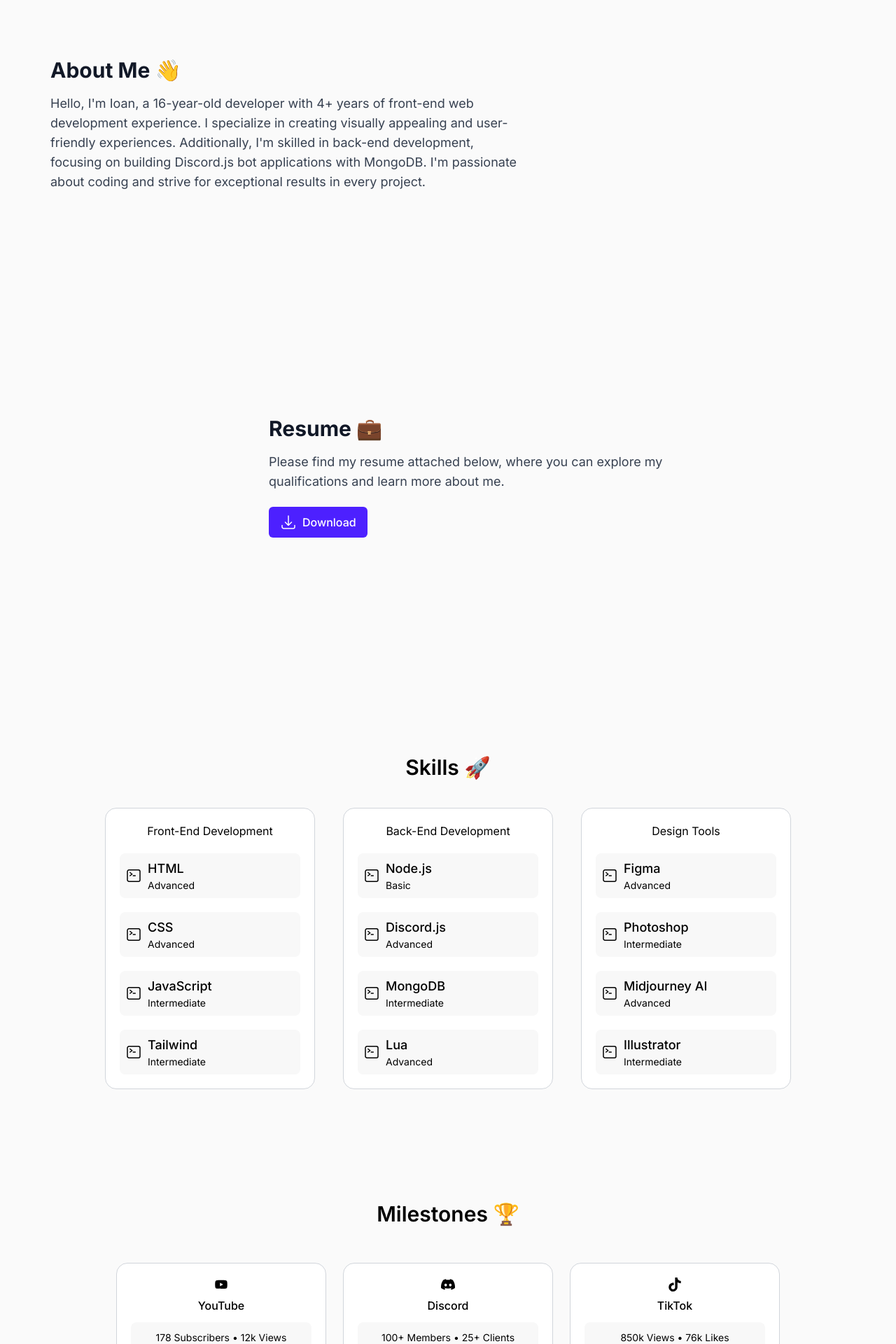
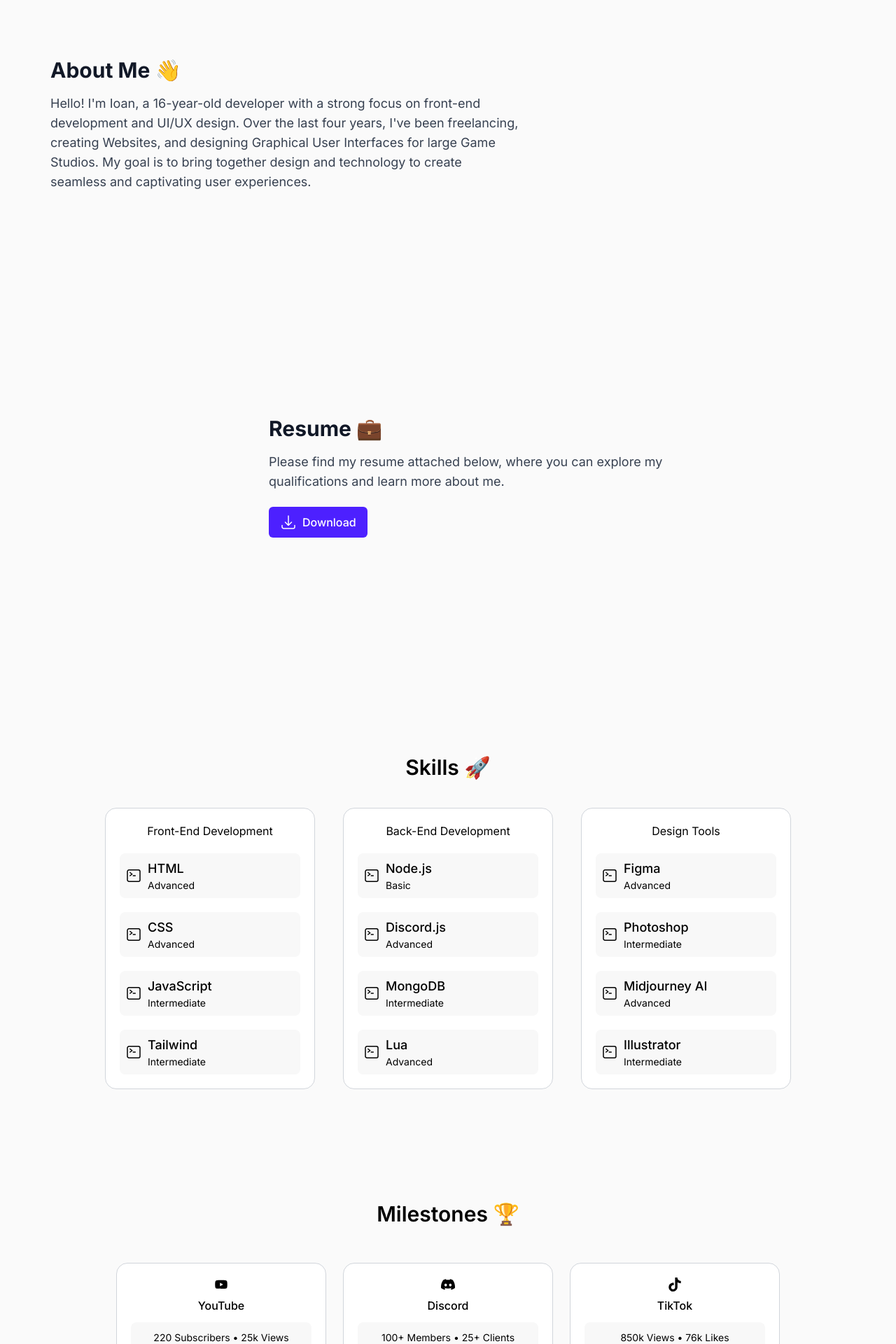
Before and after one commit to IoanHumphreys/portfolio, a Next.js app: page / in a window 1280 px wide. Shown: the part 940-2860 px from the top of the page at 70% size. Built offline with nearby package versions, Linux system fonts and the light colour scheme.

Commit message:
Add files via upload

```diff
--- a/app/page.tsx
+++ b/app/page.tsx
@@ -40,8 +40,10 @@ export default function Home() {
 
       {/* Hero Section */}
       <section className="flex flex-col items-center mt-64">
+
         <h1 className="text-3xl sm:text-4xl md:text-4xl lg:text-4xl font-bold text-gray-900 text-center">Hey, I'm Ioan</h1>
         <p className="text-gray-700 text-lg mt-5 sm:text-lg md:text-md lg:text-xl text-center max-w-md md:max-w-xl lg:max-w-xl">A 16-year-old experienced developer from Wales, specializing in both front-end and back-end development.</p>
+
         {/* Buttons */}
         <div className="flex mt-6 space-x-4">
         <a href="#skills">
@@ -52,10 +54,10 @@ export default function Home() {
               </svg>
             </button>
           </a>
-          <a href="mailto:ioanhumphreysbusiness@yahoo.com">
+          <a href="mailto:ioanhumphreysbusiness@yahoo.com" target="_blank" rel="noopener noreferrer">
             <button className="rounded-md px-4 py-2 border border-nav-purple text-slate-700 font-medium hover:bg-slate-100 hover:text-slate-900 transition-all transform hover:-translate-y-1">
-            Let's Talk
-            <svg xmlns="http://www.w3.org/2000/svg" fill="none" viewBox="0 0 24 24" strokeWidth="1.5" stroke="currentColor" className="w-6 h-6 inline-block ml-2 mb-1">
+              Let's Talk
+              <svg xmlns="http://www.w3.org/2000/svg" fill="none" viewBox="0 0 24 24" strokeWidth="1.5" stroke="currentColor" className="w-6 h-6 inline-block ml-2 mb-1">
                 <path strokeLinecap="round" strokeLinejoin="round" d="M21.75 6.75v10.5a2.25 2.25 0 01-2.25 2.25h-15a2.25 2.25 0 01-2.25-2.25V6.75m19.5 0A2.25 2.25 0 0019.5 4.5h-15a2.25 2.25 0 00-2.25 2.25m19.5 0v.243a2.25 2.25 0 01-1.07 1.916l-7.5 4.615a2.25 2.25 0 01-2.36 0L3.32 8.91a2.25 2.25 0 01-1.07-1.916V6.75" />
               </svg>
             </button>
@@ -76,10 +78,9 @@ export default function Home() {
         <div className="max-w-md text-gray-700 mx-auto text-center md:text-center md:max-w-2xl lg:text-left">
           <h2 className="text-2xl sm:text-2xl lg:text-3xl font-bold text-gray-900 mb-4">About Me 👋</h2>
           <p className="text-lg">
-            Hello, I'm Ioan, a 16-year-old developer with 4+ years of front-end web development experience.
-            I specialize in creating visually appealing and user-friendly experiences. Additionally,
-            I'm skilled in back-end development, focusing on building Discord.js bot applications with MongoDB.
-            I'm passionate about coding and strive for exceptional results in every project.
+            Hello! I'm Ioan, a 16-year-old developer with a strong focus on front-end development and UI/UX design.
+            Over the last four years, I've been freelancing, creating Websites, and designing Graphical User Interfaces for large Game Studios.
+            My goal is to bring together design and technology to create seamless and captivating user experiences.
           </p>
         </div>
       </div>
@@ -284,7 +285,7 @@ export default function Home() {
                 <h1 className="text-center mt-2 font-medium">YouTube</h1>
               </div>
               <div className="flex flex-row items-center justify-center bg-panels-gray p-3 rounded-lg">
-                <p className="text-sm text-center">178 Subscribers • 12k Views</p>
+                <p className="text-sm text-center">220 Subscribers • 25k Views</p>
               </div>
             </div>
 
```
Also changed, not shown: 1 other file (tests, documents, lock files or other folders).
